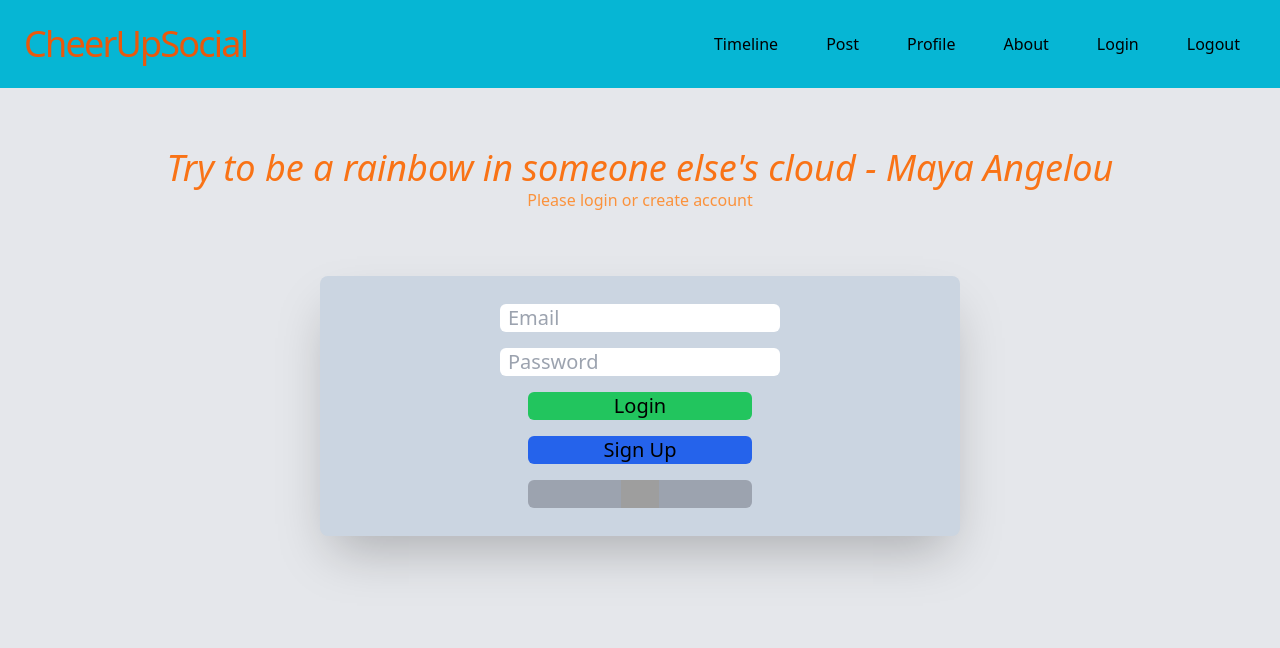
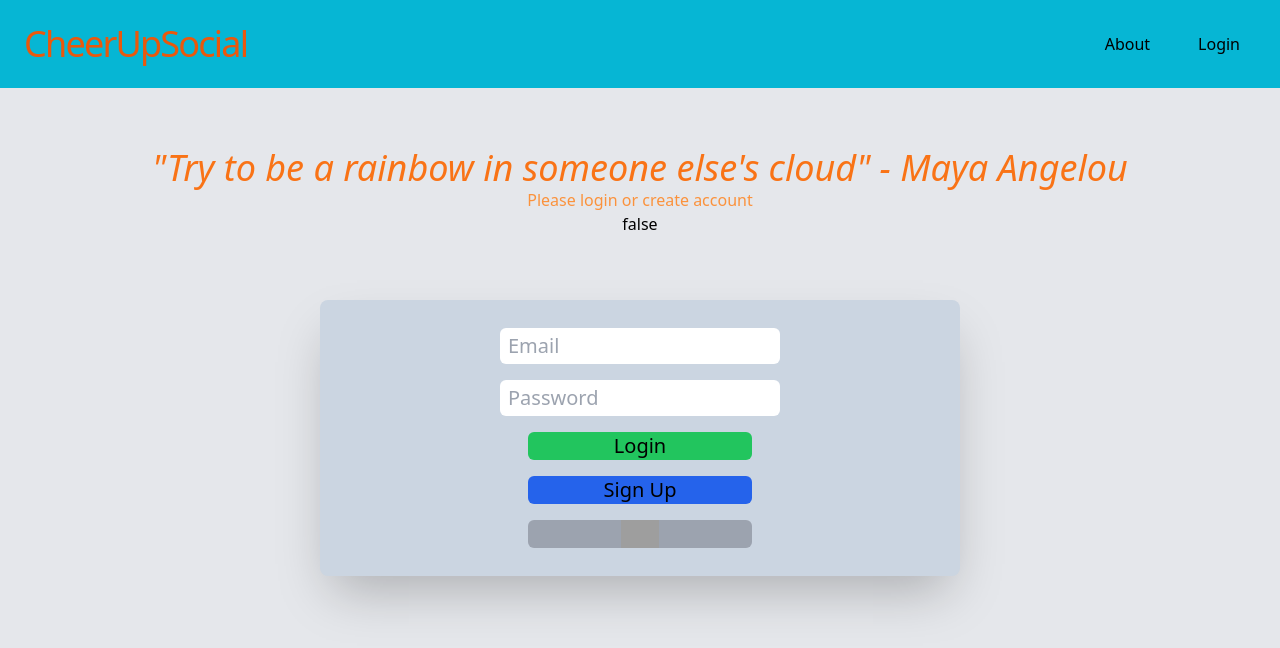
Before and after one commit to carlosgit7/final_project, a Vue app: page / in a window 1280 px wide. Shown: the top 648 px of the page. Built offline with nearby package versions, Linux system fonts and the light colour scheme; grey boxes are pictures that could not be loaded.

Commit message:
added user authentication

```diff
--- a/package.json
+++ b/package.json
@@ -1,5 +1,5 @@
 {
-  "name": "basicvuerouter",
+  "name": "cheerupsocial_finalproject",
   "private": true,
   "version": "0.0.0",
   "scripts": {
@@ -8,6 +8,7 @@
     "preview": "vite preview"
   },
   "dependencies": {
+    "firebase": "^9.6.10",
     "vue": "^3.2.25",
     "vue-router": "^4.0.12"
   },
--- a/src/components/Nav.vue
+++ b/src/components/Nav.vue
@@ -1,3 +1,18 @@
+<script setup>
+import { useRouter } from "vue-router";
+import userAuth from "../composables/userAuth"
+
+const { isAuthenticated, logout } = userAuth();
+
+const router = useRouter();
+
+const loggingOut = () => {
+  logout();
+  router.push("/logout");
+};
+
+</script>
+
 <template>
 <div class="bg-cyan-500 px-6">
     <div class="conitainer mx-auto flex justify-between items-center text-white">
@@ -6,12 +21,14 @@
         </h1></router-link>
         <nav>
             <ul class="flex space-x-4 text-black">
-                <router-link to="/timeline"><li class="py-8 px-4 hover:cursor-pointer hover:bg-cyan-400 hover:text-orange-600">Timeline</li></router-link>
-                <router-link to="/post"><li class="py-8 px-4 hover:cursor-pointer hover:bg-cyan-400 hover:text-orange-600">Post</li></router-link>
-                <router-link to="/profile"><li class="py-8 px-4 hover:cursor-pointer hover:bg-cyan-400 hover:text-orange-600">Profile</li></router-link>
                 <router-link to="/about"><li class="py-8 px-4 hover:cursor-pointer hover:bg-cyan-400 hover:text-orange-600">About</li></router-link>
-                <router-link to="/"><li class="py-8 px-4 hover:cursor-pointer hover:bg-cyan-400 hover:text-orange-600">Login</li></router-link>
-                <router-link to="/logout"><li class="py-8 px-4 hover:cursor-pointer hover:bg-cyan-400 hover:text-orange-600">Logout</li></router-link>
+                <router-link v-if="!isAuthenticated" to="/"><li class="py-8 px-4 hover:cursor-pointer hover:bg-cyan-400 hover:text-orange-600">Login</li></router-link>
+                <div v-else class="flex">
+                    <router-link to="/timeline"><li class="py-8 px-4 hover:cursor-pointer hover:bg-cyan-400 hover:text-orange-600">Timeline</li></router-link>
+                    <router-link to="/post"><li class="py-8 px-4 hover:cursor-pointer hover:bg-cyan-400 hover:text-orange-600">Post</li></router-link>
+                    <router-link to="/profile"><li class="py-8 px-4 hover:cursor-pointer hover:bg-cyan-400 hover:text-orange-600">Profile</li></router-link>
+                    <button @click="loggingOut" to="/logout"><li class="py-8 px-4 hover:cursor-pointer hover:bg-cyan-400 hover:text-orange-600">Logout</li></button>
+                </div>
             </ul>
         </nav>
     </div>
--- /dev/null
+++ b/src/composables/loginError.js
@@ -0,0 +1,11 @@
+import { ref } from "vue";
+
+const loginError = () => {
+  const error = ref(null);
+  const setError = (value) => {
+    error.value = value;
+  };
+  return { error, setError };
+};
+
+export default loginError;
--- /dev/null
+++ b/src/composables/userAuth.js
@@ -0,0 +1,31 @@
+import {ref} from "vue";
+
+const isAuthenticated = ref(false);
+
+const user = ref("");
+
+const savedUsers = [
+    { username: "admin", password: "admin", name: "Administrator"},
+    { username: "carlos1", password: "carlos1", name: "Carlos G"},
+];
+
+const userAuth = () => {
+    const login = (username, password) => {
+        const userDB = savedUsers.find(
+            (user) => user.username === username && user.password === password
+        );
+
+        if(userDB){
+            isAuthenticated.value = true;
+            user.value = userDB.name;
+        }
+    };
+    const logout = () => {
+        isAuthenticated.value = false;
+        user.value = "";
+      };
+
+    return { isAuthenticated, login, logout, user };
+};
+
+export default userAuth;
--- a/src/pages/index.vue
+++ b/src/pages/index.vue
@@ -1,11 +1,46 @@
+<script setup>
+    import { ref } from "vue";
+    import { useRouter } from "vue-router";
+    import userAuth from "../composables/userAuth";
+    import loginError from "../composables/loginError";
+    //import { useTimeout, promiseTimeout } from "@vueuse/core";
+
+
+    const {isAuthenticated, login} = userAuth();
+
+    const username = ref("");
+    const password = ref("");
+
+    const router = useRouter();
+
+    const logginIn = () => {
+        login(username.value, password.value);
+        if (isAuthenticated.value) {
+            router.push("/timeline");
+      } else {
+            setError("Invalid username or password");
+            start();
+    }
+};
+
+const { error, setError } = loginError()
+
+
+//const { ready, start } = useTimeout(3000, { controls: true });
+
+</script>
+
 <template>
-    <h1 class="text-4xl pt-5 text-orange-500 font-normal italic mt-10">Try to be a rainbow in someone else's cloud -<span class="font-light italic"> Maya Angelou</span></h1>
+    <h1 class="text-4xl pt-5 text-orange-500 font-normal italic mt-10">"Try to be a rainbow in someone else's cloud" -<span class="font-light italic"> Maya Angelou</span></h1>
     <h3 class="text-orange-400"> Please login or create account</h3>
+  {{isAuthenticated}}
   <div class="flex w-1/2 mx-auto  mt-16 p-4 text-xl font-light bg-slate-300 rounded-lg shadow-2xl items-center justify-center overflow-hidden">
-    <form class="flex flex-col space-y-4 p-3 w-1/2">
-      <input type="text" placeholder="Email" class="pl-2 rounded-md">
-      <input type="text" placeholder="Password" class="pl-2 rounded-md">
-      <button class="w-4/5 m-auto bg-green-500 rounded-md hover:bg-green-600">Login</button>
+    <form @submit.prevent="logginIn" class="flex flex-col space-y-4 p-3 w-1/2">
+      <input type="text" placeholder="Email" class="pl-2 rounded-md" v-model="username"
+      :class="!ready && error ? 'border-2 border-red-500 p-1 rounded-md' : 'p-1 rounded-md'">
+      <input type="password" placeholder="Password" class="pl-2 rounded-md" v-model="password"
+      :class="!ready && error ? 'border-2 border-red-500 p-1 rounded-md' : 'p-1 rounded-md'">
+      <button type="submit" @submit.prevent="logginIn" class="w-4/5 m-auto bg-green-500 rounded-md hover:bg-green-600">Login</button>
       <button class="w-4/5 m-auto bg-blue-600 rounded-md hover:bg-blue-800">Sign Up</button>
       <button class="w-4/5 m-auto bg-gray-400 rounded-md hover:bg-gray-500">
           <img src="https://upload.wikimedia.org/wikipedia/commons/2/2f/Google_2015_logo.svg" class="m-auto object-cover h-7 w-auto" alt="Google_2015_logo">
@@ -13,4 +48,7 @@
 
     </form>
   </div>
+  <div v-if="!ready && error" class="absolute w-1/3 px-4 py-3 text-center text-red-800 bg-red-300 rounded-lg bottom-2 right-2 shadow-inner">
+      {{ error }}
+  </div>
 </template>
--- a/src/pages/logout.vue
+++ b/src/pages/logout.vue
@@ -1,6 +1,6 @@
 <template>
   <div class="flex flex-col w-1/2 mx-auto mt-10 p-4 text-xl font-light bg-slate-300 rounded-lg shadow-2xl items-center justify-center overflow-hidden">
-    <h1 class="text-4xl">Logout successful</h1>
-    <h3>Log back in</h3>
+    <h1 class="text-4xl text-green-500">Logout successful!</h1>
+    <router-link to="/" class="mt-5 text-blue-700">Log back in</router-link>
 </div>
 </template>
--- a/src/pages/profile.vue
+++ b/src/pages/profile.vue
@@ -2,5 +2,6 @@
 
   <div class="flex w-1/2 mx-auto  mt-10 p-4 text-xl font-light bg-slate-300 rounded-lg shadow-2xl items-center justify-center overflow-hidden">
     <h1 class="text-4xl">User Profile</h1>
-</div>
+  </div>
+
 </template>
--- a/src/pages/timeline.vue
+++ b/src/pages/timeline.vue
@@ -1,5 +1,11 @@
+<script setup>
+import useAuth from "../composables/userAuth";
+const { user } = useAuth();
+</script>
+
 <template>
-  <div class="flex w-1/2 mx-auto  mt-10 p-4 text-xl font-light bg-slate-300 rounded-lg shadow-2xl items-center justify-center overflow-hidden">
-    <h1 class="text-4xl">Timeline goes here</h1>
+  <div class="flex flex-col w-1/2 mx-auto mt-10 p-4 text-4xl font-light bg-slate-300 rounded-lg shadow-2xl items-center justify-center">
+    <h1> Welcome {{ user }}</h1>
+    <h1 class="mt-5 text-3xl">Timeline will go here</h1>
 </div>
 </template>
--- a/src/router.js
+++ b/src/router.js
@@ -1,4 +1,5 @@
 import { createRouter, createWebHistory } from "vue-router";
+import userAuth from "./composables/userAuth";
 import Index from './pages/index.vue';
 import Timeline from './pages/timeline.vue';
 import Profile from './pages/profile.vue';
@@ -6,6 +7,7 @@ import Post from './pages/post.vue';
 import About from './pages/about.vue';
 import Logout from './pages/logout.vue';
 import NotFound from './pages/404.vue';
+
 
 const routes = [
     {
@@ -27,6 +29,7 @@ const routes = [
         path: "/profile",
         name: "Profile",
         component: Profile,
+
     },
     {
         path: "/about",
```
Also changed, not shown: 1 other file (tests, documents, lock files or other folders).
